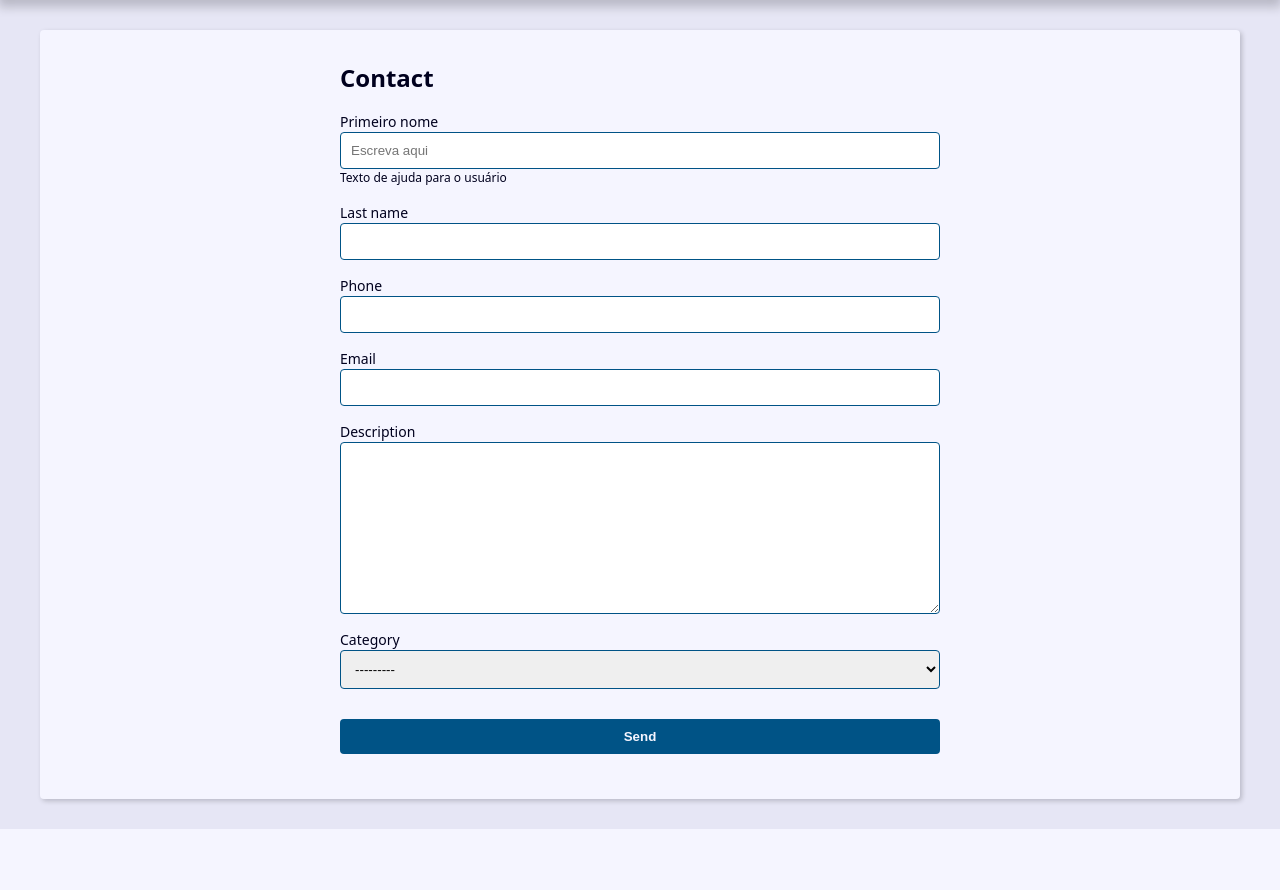
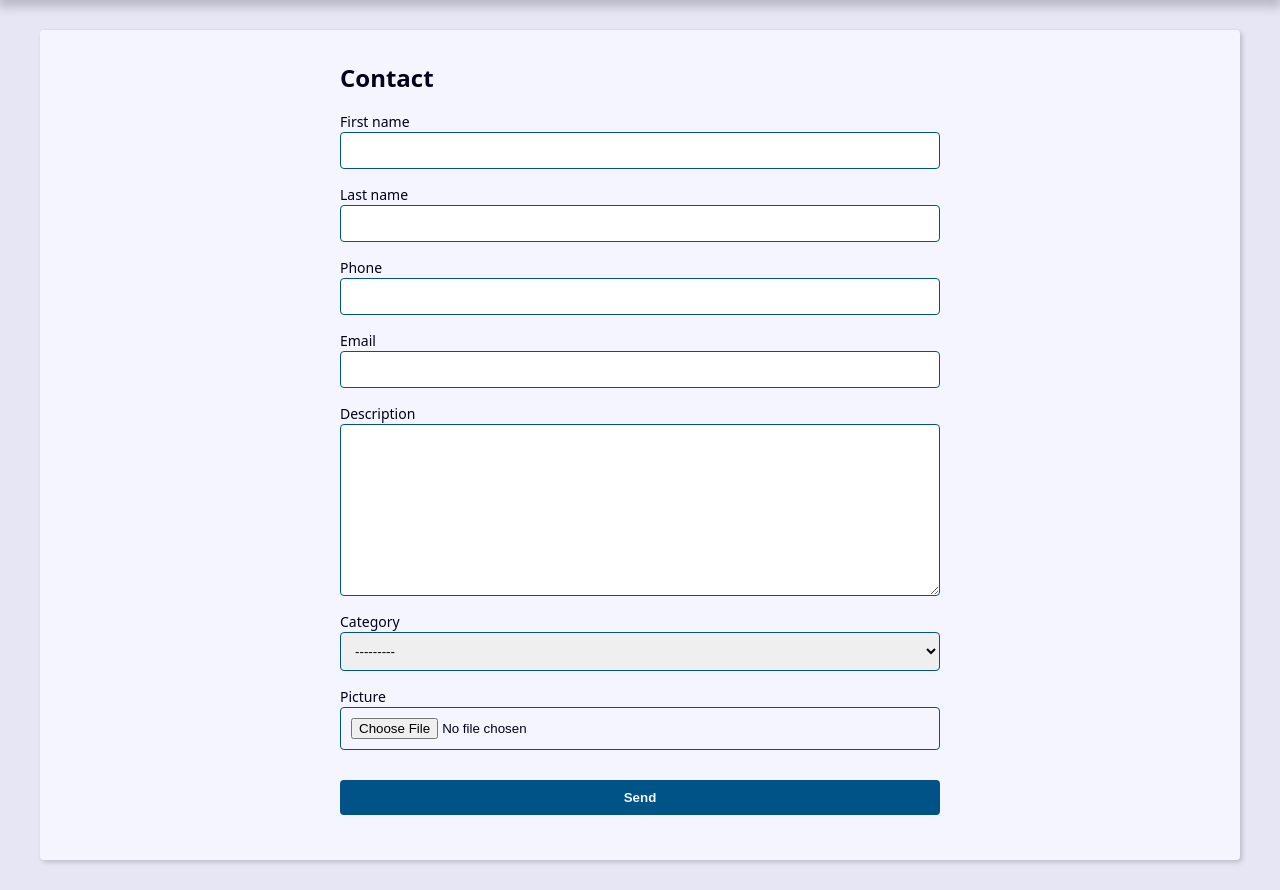
Before and after one commit to Vict0Rocha/projeto_agenda_django, a Django app: page /contact/create/ in a window 1280 px wide. Shown: the part 239-1129 px from the top of the page. Before the commit the page ends 1068 px from the top, so only its background shows below. Run offline with Django 5.2, Linux system fonts and the light colour scheme; data that the repository does not hold is empty.

Commit message:
Adicionando ImageField no template e nos forms

```diff
--- a/contact/forms.py
+++ b/contact/forms.py
@@ -7,40 +7,22 @@ from django.forms.utils import ErrorList
 from . import models
 
 class ContactForm(forms.ModelForm):
-    first_name = forms.CharField(
-        widget=forms.TextInput(
-            attrs = {
-                'class': 'classe-a classe-b',
-                'placeholder': 'Escreva aqui'
+
+    picture = forms.ImageField(
+        widget=forms.FileInput(
+            attrs={
+                'accept': 'image/*'
             }
-        ),
-        label='Primeiro nome',
-        help_text='Texto de ajuda para o usuário'
+        )
     )
-
-    def __init__(self, *args, **kwargs):
-        super().__init__(*args, **kwargs)
-
-        # self.fields['first_name'].widget.attrs.update({
-        #     'class': 'classe-a classe-b',
-        #     'placeholder': 'AQUI VEIO DO INIT Escreva aqui'
-        # })
 
     class Meta:
         model = models.Contact
         fields = (
             'first_name', 'last_name', 'phone',
             'email', 'description', 'category',
+            'picture',
         )
-
-        # widgets = {
-        #     'first_name': forms.TextInput(
-        #         attrs = {
-        #             'class': 'classe-a classe-b',
-        #             'placeholder': 'Escreva aqui'
-        #         }
-        #     )
-        # }
 
     def clean(self):
         cleaned_data = self.cleaned_data
--- a/contact/templates/contact/contact.html
+++ b/contact/templates/contact/contact.html
@@ -11,7 +11,11 @@
         <p><b>Descrição: </b>{{contact.description}}</p>
         <p><b>Categoria: </b>{{contact.category.name}}</p>
 
-
+        {% if contact.picture %}
+            <p>
+                <img src="{{ contact.picture.url }}" alt="{{contact.first_name}} {{contact.last_name}}">
+            </p>
+        {% endif %}
 
 
         <div class="contact-links">
--- a/contact/templates/contact/create.html
+++ b/contact/templates/contact/create.html
@@ -22,8 +22,13 @@
                 {% if field.help_text %}
                     <p class="help-text">{{ field.help_text }}</p>
                 {% endif %}
+              </div>
 
-            </div>
+              {% if field.name == 'picture' and field.value.url %}
+                <div class="form-group">
+                  <img src="{{field.value.url}}" alt="">
+                </div>
+              {% endif %}
         {% endfor %}
       </div>
 
--- a/contact/views/contact_forms.py
+++ b/contact/views/contact_forms.py
@@ -8,7 +8,7 @@ def create(request):
     form_action = reverse('contact:create')
 
     if request.method == 'POST':
-        form = ContactForm(request.POST)
+        form = ContactForm(request.POST, request.FILES)
 
         context = {
             'form': form,
@@ -41,7 +41,7 @@ def update(request, contact_id):
     form_action = reverse('contact:update', args=(contact_id,))
 
     if request.method == 'POST':
-        form = ContactForm(request.POST, instance=contact)
+        form = ContactForm(request.POST, request.FILES, instance=contact)
 
         context = {
             'form': form,
```
